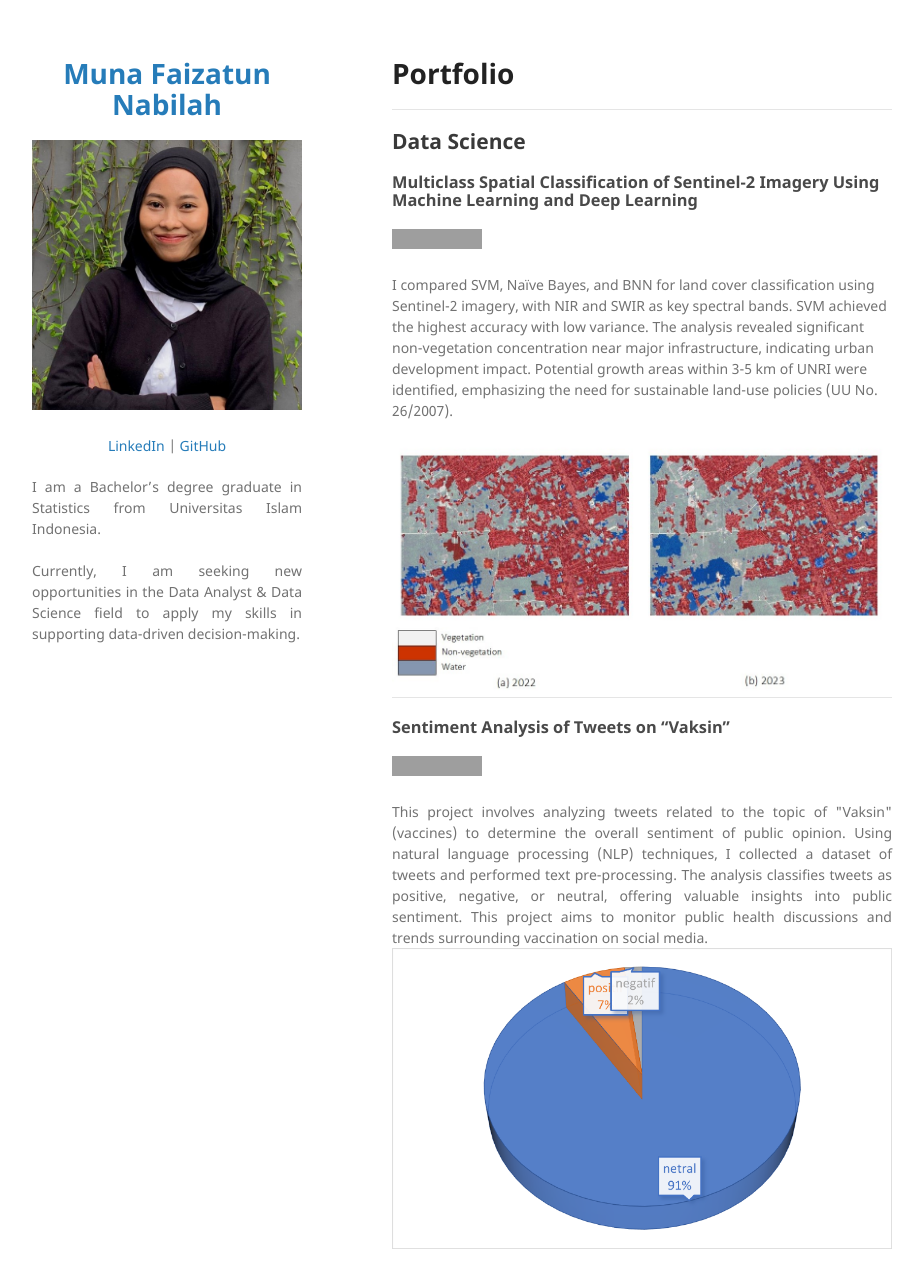
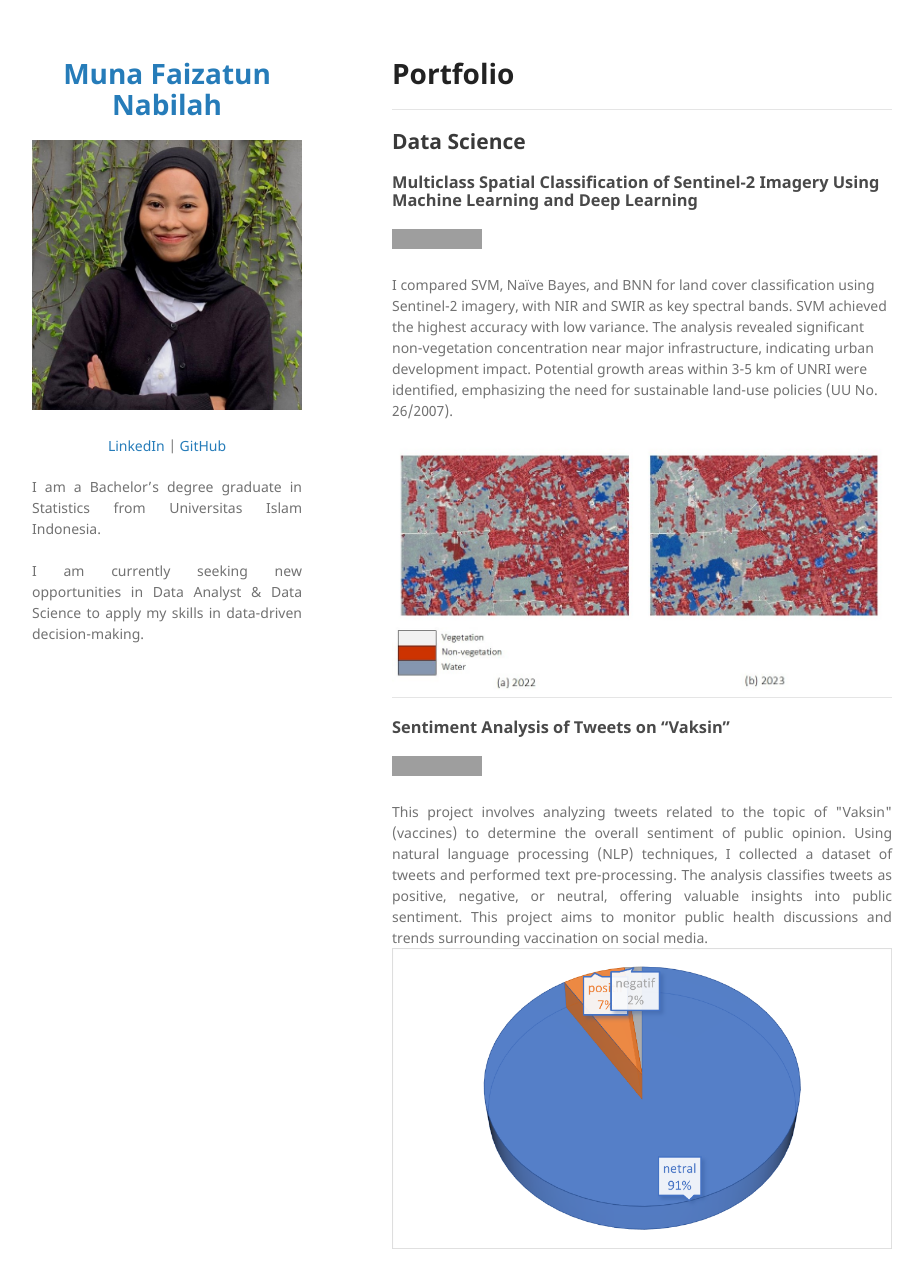
Before and after one commit to munafaizatun/munafaizatun.github.io, a Jekyll site: the page built from index.md, in a window 1280 px wide and 1304 px high. Shown: the top 1288 px of the window, without its empty margins (178-1102 px from the left). Built offline with Jekyll 4.4.1, drawn with Linux system fonts in a browser that asks for light colours; our own code applies the rules of GitHub Pages for plain Markdown files; grey boxes are pictures that could not be loaded.

Commit message:
Update _config.yml

```diff
--- a/_config.yml
+++ b/_config.yml
@@ -11,7 +11,7 @@ description:
   <p align="justify">
   I am a Bachelor’s degree graduate in Statistics from Universitas Islam Indonesia.
   <br><br>
-  Currently, I am seeking new opportunities in the Data Analyst & Data Science field to apply my skills in supporting data-driven decision-making.
+  I am currently seeking new opportunities in Data Analyst & Data Science to apply my skills in data-driven decision-making.
   <br><br>
   </p>
 
```
